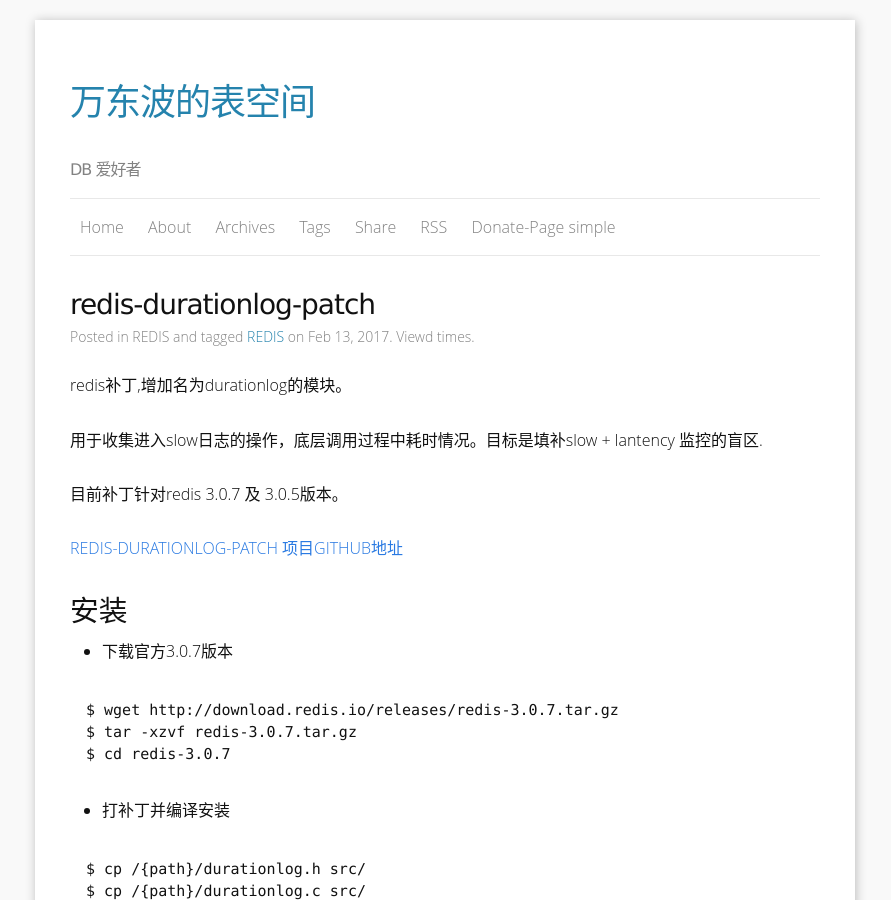
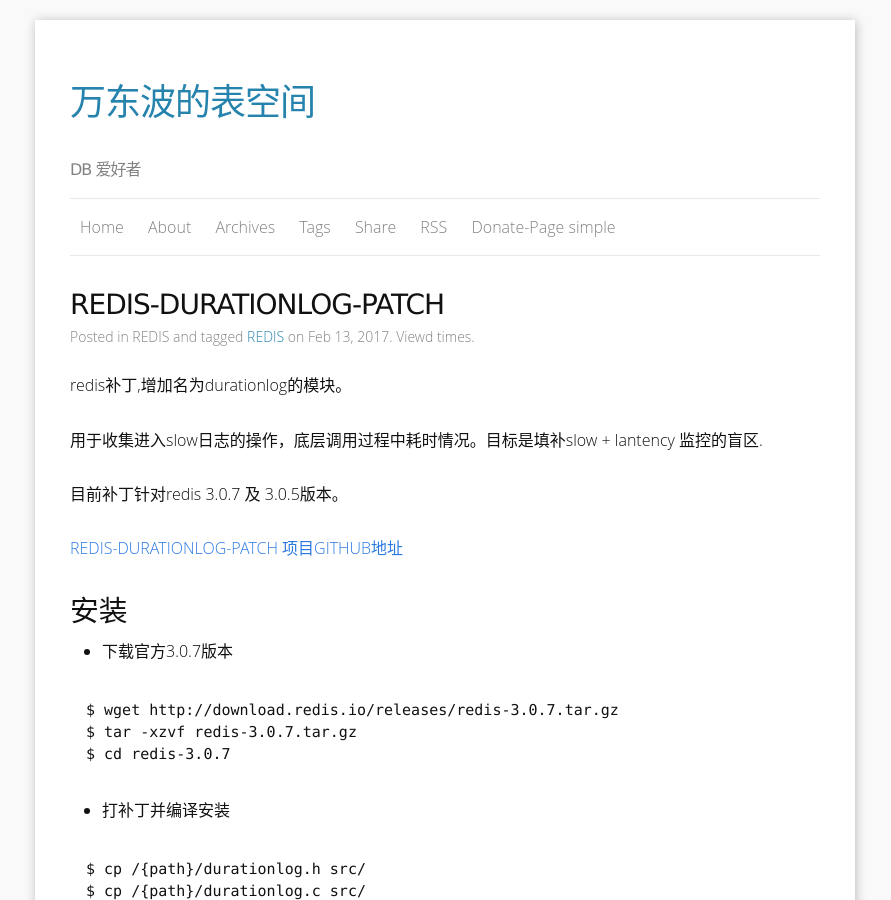
Before and after one commit to swordstick/swordstick.github.io, a Jekyll site: the page built from _posts/OPENSOURCE/2017-2-13-REDIS-PLUGIN.md, in a window 1280 px wide and 900 px high. Shown: the whole window, without its empty margins (195-1086 px from the left). Built offline with Jekyll 4.4.1, drawn with Linux system fonts in a browser that asks for light colours; nearby versions of some CDN libraries; library files that are not in the unit come from our copies; comment, search, counter and statistics services are not loaded.

```diff
--- a/_posts/OPENSOURCE/2017-2-13-REDIS-PLUGIN.md
+++ b/_posts/OPENSOURCE/2017-2-13-REDIS-PLUGIN.md
@@ -2,14 +2,16 @@
 published: true
 author: David Wan
 layout: post
-title: redis-durationlog-patch
+title: REDIS-DURATIONLOG-PATCH
 category: REDIS
-summary: redis补丁,增加名为durationlog的模块。用于收集进入slow日志的操作，底层调用过程中耗时情况。目标是填补slow +lantency 监控的盲区.目前补丁针对redis 3.0.7 及 3.0.5版本。
+summary: redis补丁,增加名为durationlog的模块。用于收集进入slow日志的操作，底层调用过程中耗时情况。目标是填补slow+lantency 监控的盲区.目前补丁针对redis 3.0.7 及 3.0.5版本。
 
 tags:
   - REDIS
 
 ---
+
+
 
 redis补丁,增加名为durationlog的模块。<br>
 用于收集进入slow日志的操作，底层调用过程中耗时情况。目标是填补slow + lantency 监控的盲区.<br>
```
